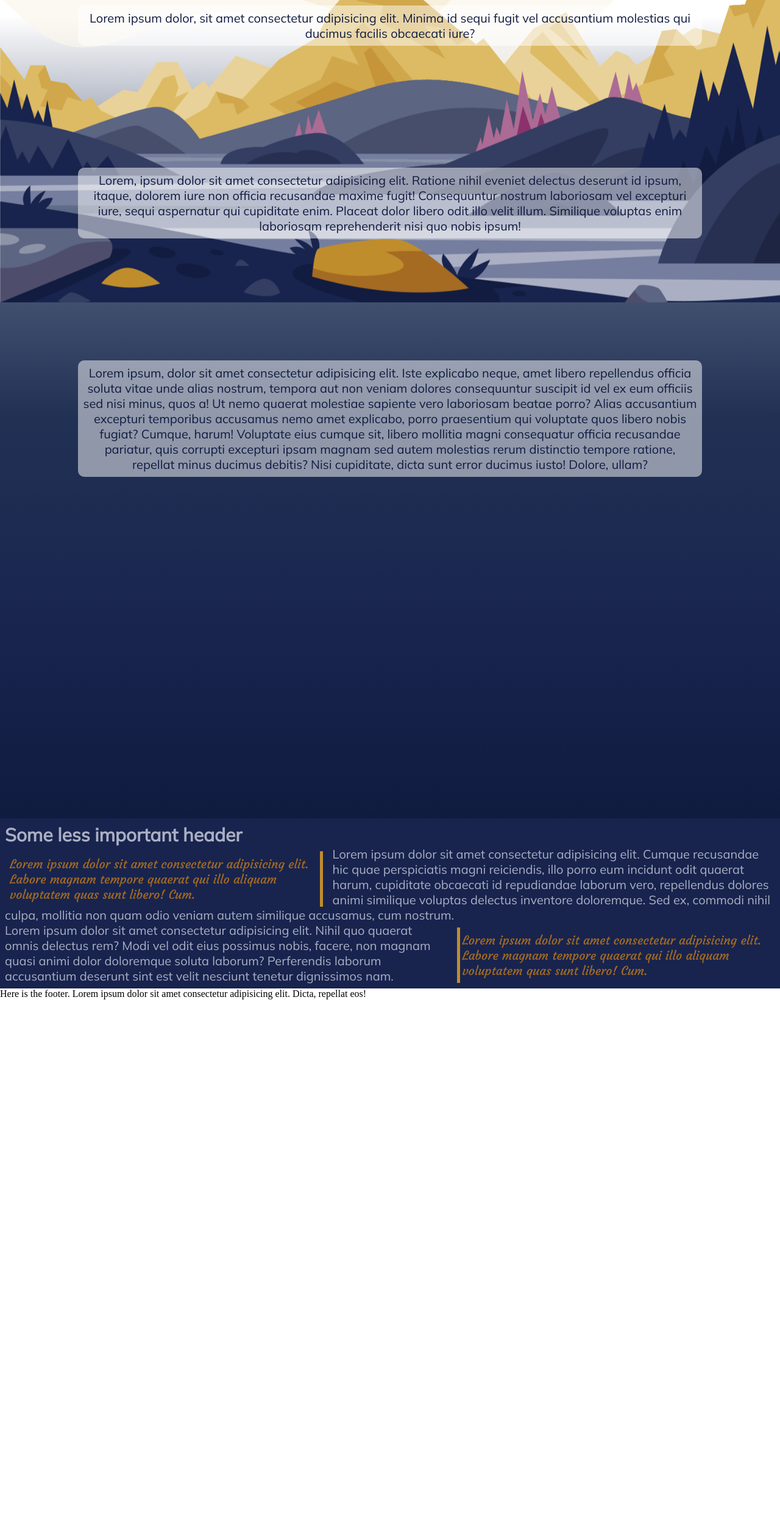
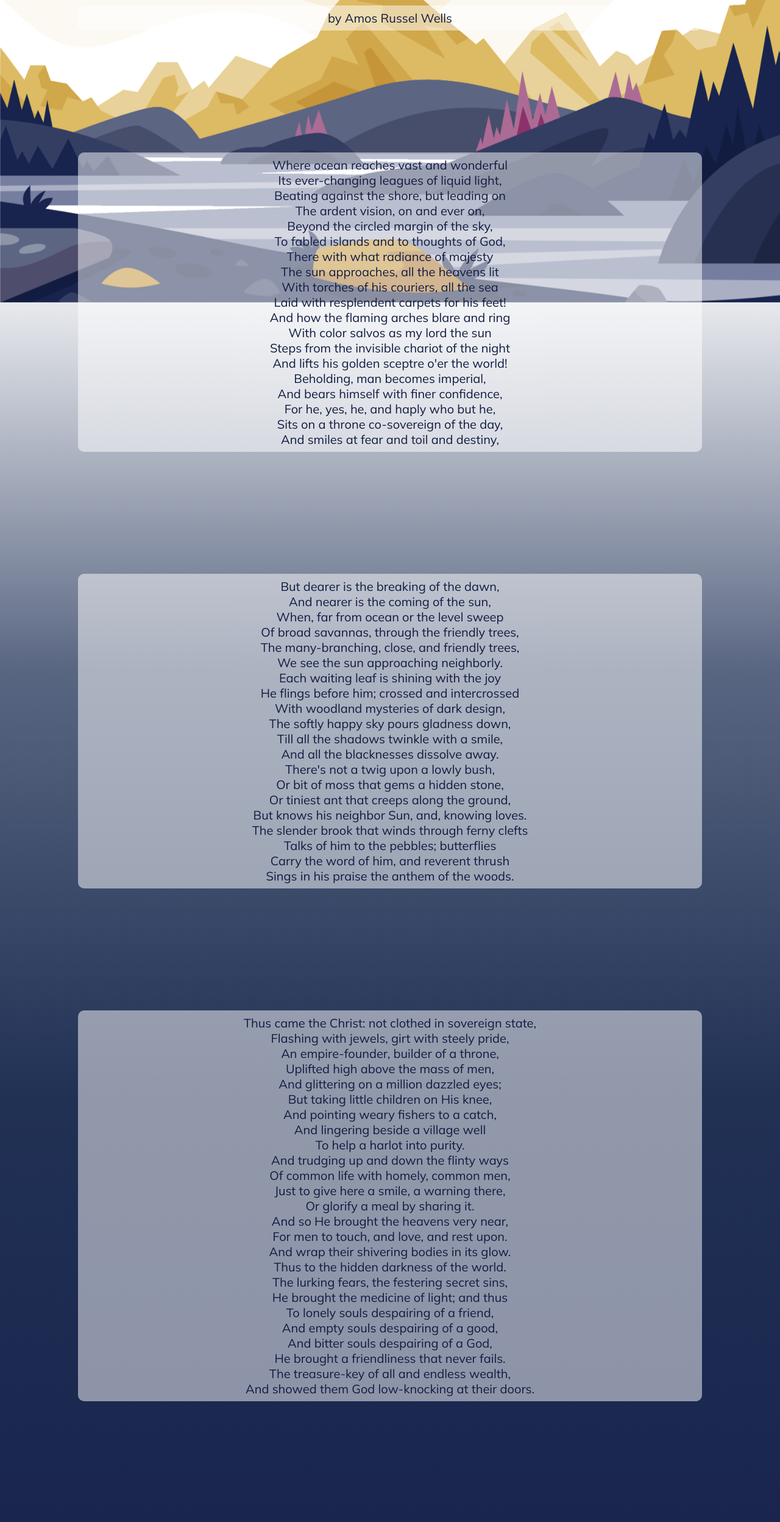
Before and after one commit to Jane-Coding/Sunrise-Through-the-Trees, a plain HTML site: page index.html in a window 1280 px wide. Shown: the part 304-2800 px from the top of the page at 61% size. Before the commit the page ends 1943 px from the top, so only its background shows below. Drawn offline with Linux system fonts and the light colour scheme.

Commit message:
add content text

```diff
--- a/index.html
+++ b/index.html
@@ -40,58 +40,107 @@
       <div class="bg-img"></div>
       <div class="scroll">
         <section class="first_page">
-          <h1 class="main_header">Some very important header</h1>
+          <h1 class="main_header">Sunrise Through the Trees</h1>
           <p class="main_text">
-            Lorem ipsum dolor, sit amet consectetur adipisicing elit. Minima id
-            sequi fugit vel accusantium molestias qui ducimus facilis obcaecati
-            iure?
+            by Amos Russel Wells
           </p>
         </section>
 
         <section class="second_page">
           <p class="main_text">
-            Lorem, ipsum dolor sit amet consectetur adipisicing elit. Ratione
-            nihil eveniet delectus deserunt id ipsum, itaque, dolorem iure non
-            officia recusandae maxime fugit! Consequuntur nostrum laboriosam vel
-            excepturi iure, sequi aspernatur qui cupiditate enim. Placeat dolor
-            libero odit illo velit illum. Similique voluptas enim laboriosam
-            reprehenderit nisi quo nobis ipsum!
+            Where ocean reaches vast and wonderful <br>
+Its ever-changing leagues of liquid light,<br>
+Beating against the shore, but leading on<br>
+The ardent vision, on and ever on,<br>
+Beyond the circled margin of the sky,<br>
+To fabled islands and to thoughts of God,<br>
+There with what radiance of majesty<br>
+The sun approaches, all the heavens lit<br>
+With torches of his couriers, all the sea<br>
+Laid with resplendent carpets for his feet!<br>
+And how the flaming arches blare and ring<br>
+With color salvos as my lord the sun<br>
+Steps from the invisible chariot of the night<br>
+And lifts his golden sceptre o'er the world!<br>
+Beholding, man becomes imperial,<br>
+And bears himself with finer confidence,<br>
+For he, yes, he, and haply who but he,<br>
+Sits on a throne co-sovereign of the day,<br>
+And smiles at fear and toil and destiny,<br>
           </p>
         </section>
         <section class="third_page">
           <p class="main_text">
-            Lorem ipsum, dolor sit amet consectetur adipisicing elit. Iste
-            explicabo neque, amet libero repellendus officia soluta vitae unde
-            alias nostrum, tempora aut non veniam dolores consequuntur suscipit
-            id vel ex eum officiis sed nisi minus, quos a! Ut nemo quaerat
-            molestiae sapiente vero laboriosam beatae porro? Alias accusantium
-            excepturi temporibus accusamus nemo amet explicabo, porro
-            praesentium qui voluptate quos libero nobis fugiat? Cumque, harum!
-            Voluptate eius cumque sit, libero mollitia magni consequatur officia
-            recusandae pariatur, quis corrupti excepturi ipsam magnam sed autem
-            molestias rerum distinctio tempore ratione, repellat minus ducimus
-            debitis? Nisi cupiditate, dicta sunt error ducimus iusto! Dolore,
-            ullam?
+            But dearer is the breaking of the dawn,<br>
+And nearer is the coming of the sun,<br>
+When, far from ocean or the level sweep<br>
+Of broad savannas, through the friendly trees,<br>
+The many-branching, close, and friendly trees,<br>
+We see the sun approaching neighborly.<br>
+Each waiting leaf is shining with the joy<br>
+He flings before him; crossed and intercrossed<br>
+With woodland mysteries of dark design,<br>
+The softly happy sky pours gladness down,<br>
+Till all the shadows twinkle with a smile,<br>
+And all the blacknesses dissolve away.<br>
+There's not a twig upon a lowly bush,<br>
+Or bit of moss that gems a hidden stone,<br>
+Or tiniest ant that creeps along the ground,<br>
+But knows his neighbor Sun, and, knowing loves.<br>
+The slender brook that winds through ferny clefts<br>
+Talks of him to the pebbles; butterflies<br>
+Carry the word of him, and reverent thrush<br>
+Sings in his praise the anthem of the woods.<br>
+          </p>
+        </section>
+        <section class="third_page">
+          <p class="main_text">
+            Thus came the Christ: not clothed in sovereign state,<br>
+Flashing with jewels, girt with steely pride,<br>
+An empire-founder, builder of a throne,<br>
+Uplifted high above the mass of men,<br>
+And glittering on a million dazzled eyes;<br>
+But taking little children on His knee,<br>
+And pointing weary fishers to a catch,<br>
+And lingering beside a village well<br>
+To help a harlot into purity.<br>
+And trudging up and down the flinty ways<br>
+Of common life with homely, common men,<br>
+Just to give here a smile, a warning there,<br>
+Or glorify a meal by sharing it.<br>
+And so He brought the heavens very near,<br>
+For men to touch, and love, and rest upon.<br>
+And wrap their shivering bodies in its glow.<br>
+Thus to the hidden darkness of the world.<br>
+The lurking fears, the festering secret sins,<br>
+He brought the medicine of light; and thus<br>
+To lonely souls despairing of a friend,<br>
+And empty souls despairing of a good,<br>
+And bitter souls despairing of a God,<br>
+He brought a friendliness that never fails.<br>
+The treasure-key of all and endless wealth,<br>
+And showed them God low-knocking at their doors.<br>
+          </p>
+        </section>
+        <section class="third_page">
+          <p class="main_text">
+            O Sun of righteousness, Thou glorious One,<br>
+Thou Majesty of majesties, Thou Might,<br>
+Thou Wisdom, Thou Supreme of vastnesses,<br>
+How good to know Thee in our woodland ways,<br>
+And greet Thee through the parting of the trees!<br>
           </p>
         </section>
       </div>
     </div>
 
     <section class="general_info">
-      <h2>Some less important header</h2>
+      <h2>General information</h2>
       <aside class="left">
-        <p>
-          Lorem ipsum dolor sit amet consectetur adipisicing elit. Labore magnam
-          tempore quaerat qui illo aliquam voluptatem quas sunt libero! Cum.
-        </p>
+        <img src="img/amos-r.-wells-in-1901.webp" alt="" style="height: 200px;">
       </aside>
       <p>
-        Lorem ipsum dolor sit amet consectetur adipisicing elit. Cumque
-        recusandae hic quae perspiciatis magni reiciendis, illo porro eum
-        incidunt odit quaerat harum, cupiditate obcaecati id repudiandae laborum
-        vero, repellendus dolores animi similique voluptas delectus inventore
-        doloremque. Sed ex, commodi nihil culpa, mollitia non quam odio veniam
-        autem similique accusamus, cum nostrum.
+        Amos Russel Wells (23 December 1862, in Glens Falls, New York – 6 March 1933, in Massachusetts) was a United States editor, author and professor.
       </p>
       <aside class="right">
         <p>
@@ -100,17 +149,12 @@
         </p>
       </aside>
       <p>
-        Lorem ipsum dolor sit amet consectetur adipisicing elit. Nihil quo
-        quaerat omnis delectus rem? Modi vel odit eius possimus nobis, facere,
-        non magnam quasi animi dolor doloremque soluta laborum? Perferendis
-        laborum accusantium deserunt sint est velit nesciunt tenetur dignissimos
-        nam.
+        He graduated from Antioch College in 1883. He was professor of Greek and geology at Antioch College from 1883 to 1891 and from 1891 editor of the Christian Endeavor World, Boston. From 1901, he was associate author of Peloubet's Notes on the Sunday School Lessons. He was a member of the International Sunday-School Lesson Committee. He was a voluminous author, no less than 63 titles being credited to his pen. His works include books dealing with young people's work, the Sunday school, juvenile fiction, poetry and devotional literature.
       </p>
     </section>
 
     <footer>
-      Here is the footer. Lorem ipsum dolor sit amet consectetur adipisicing
-      elit. Dicta, repellat eos!
+      Poem taken from website: https://discoverpoetry.com/poems/sunrise-poems/
     </footer>
   </body>
 </html>
```
